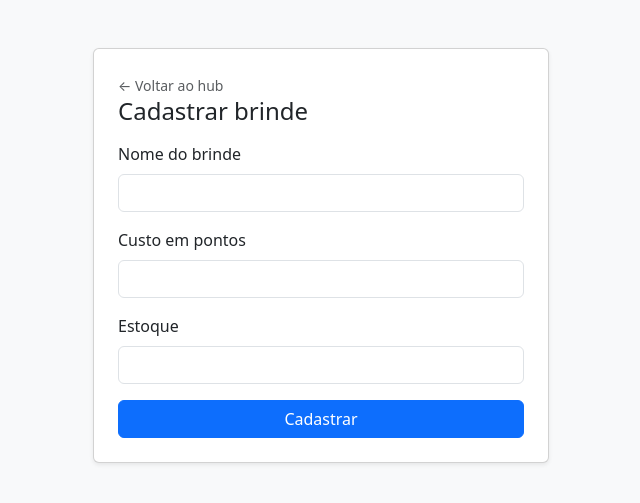
After one commit to Kauadp/client_journey, a FastAPI app: page /admin/brindes/nova in a window 1280 px wide. The commit adds this page. Shown: the top 503 px of the page, without its empty margins (319-959 px from the left). Run offline with FastAPI, Linux system fonts and the light colour scheme; the visitor is signed in with stand-in values (Sample User, id 1).

Commit message:
Cadastro de Brindes Pronto

```diff
--- a/app/templates/admin_hub.html
+++ b/app/templates/admin_hub.html
@@ -4,7 +4,7 @@
 <h4 class="mb-3">Painel Exagerado</h4>
 <div class="d-grid gap-2">
     <a href="/admin/lojas/nova" class="btn btn-outline-primary">Cadastrar loja</a>
-    <a href="admin/brinde" class="btn btn-outline-primary">Cadastrar Brinde</a>
+    <a href="/admin/brindes/nova" class="btn btn-outline-primary">Cadastrar brinde</a>
     <a href="/admin/resgate" class="btn btn-outline-primary">Resgatar brinde</a>
     <a href="/admin/logout" class="btn btn-outline-secondary btn-sm mt-3">Sair</a>
 </div>
--- a/app/templates/admin_nova_loja.html
+++ b/app/templates/admin_nova_loja.html
@@ -1,7 +1,8 @@
 {% extends "base.html" %}
 {% block title %}Cadastrar loja{% endblock %}
 {% block content %}
-<h4 class="mb-3">Cadastrar loja</h4>
+<a href="/admin" class="text-decoration-none text-muted small">← Voltar ao hub</a>
+<h4 class="mb-3 mt-2">Cadastrar loja</h4>
 <form method="post" action="/admin/lojas/nova">
     <div class="mb-3">
         <label class="form-label">Nome da loja</label>
--- /dev/null
+++ b/app/templates/admin_novo_brinde.html
@@ -0,0 +1,21 @@
+{% extends "base.html" %}
+{% block title %}Cadastrar brinde{% endblock %}
+{% block content %}
+<a href="/admin" class="text-decoration-none text-muted small">← Voltar ao hub</a>
+<h4 class="mb-3">Cadastrar brinde</h4>
+<form method="post" action="/admin/brindes/nova">
+    <div class="mb-3">
+        <label class="form-label">Nome do brinde</label>
+        <input type="text" class="form-control" name="nome" required>
+    </div>
+    <div class="mb-3">
+        <label class="form-label">Custo em pontos</label>
+        <input type="number" class="form-control" name="custo_pontos" min="1" required>
+    </div>
+    <div class="mb-3">
+        <label class="form-label">Estoque</label>
+        <input type="number" class="form-control" name="estoque" min="0" required>
+    </div>
+    <button type="submit" class="btn btn-primary w-100">Cadastrar</button>
+</form>
+{% endblock %}
--- a/sql/schema.sql
+++ b/sql/schema.sql
@@ -40,3 +40,11 @@ CREATE TABLE IF NOT EXISTS interacoes_lounge_vip (
     intencao_compra VARCHAR(50) NOT NULL,
     created_at TIMESTAMP WITH TIME ZONE DEFAULT CURRENT_TIMESTAMP
 );
+
+CREATE TABLE IF NOT EXISTS brindes (
+    id INT GENERATED ALWAYS AS IDENTITY PRIMARY KEY,
+    nome VARCHAR(50) NOT NULL,
+    custo_pontos INT NOT NULL,
+    estoque INT NOT NULL,
+    created_at TIMESTAMP WITH TIME ZONE DEFAULT CURRENT_TIMESTAMP
+);
```
Also changed, not shown: app/database.py (+18 -0 lines), app/routes/admin.py (+26 -0 lines), app/templates/admin_resultado_brinde.html (added, +11 -0 lines).
